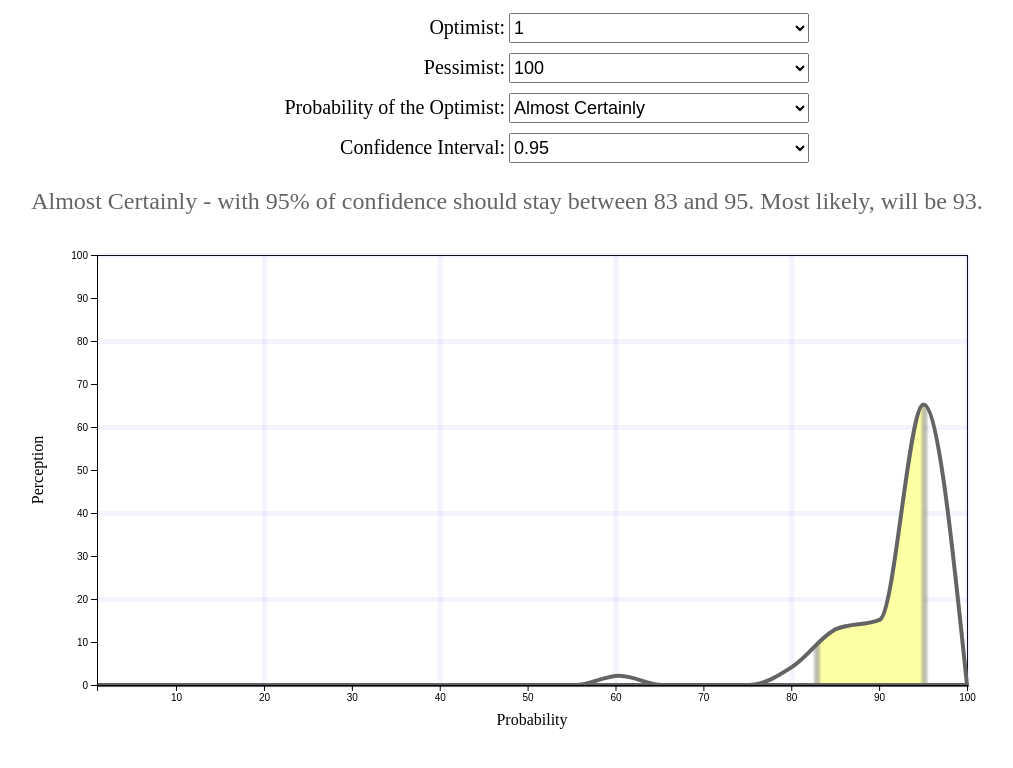
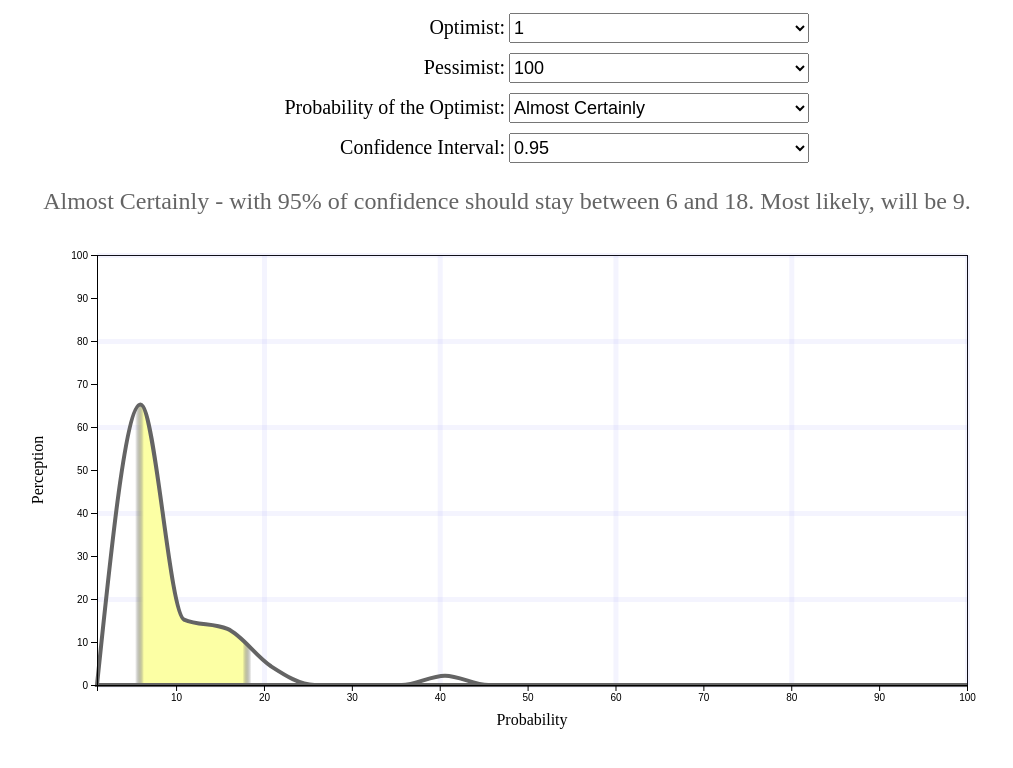
Before and after one commit to thiagomata/perceptions-of-probability, a plain HTML site: page calculator.html in a window 1280 px wide. Shown: the whole page, without its empty margins (133-1146 px from the left). Drawn offline with nearby package versions, Linux system fonts and the light colour scheme.

Commit message:
fixing calculator to use the perception as optimist

```diff
--- a/calculator.html
+++ b/calculator.html
@@ -101,6 +101,7 @@ select {
       <option  selected="selected">0.95</option>
       <option>0.99</option>
       <option>0.999</option>
+      <option>0.9999</option>
       <option>1</option>
     </select>
   </div>
@@ -126,11 +127,11 @@ var divCharts = d3.select("body").append("div").attr("class","charts");
 function extractXY(data,dimension) {
   return data.map(
     row =>  { return {
-        x: ( 1 * row.probability ) / 100,
+        x: 1 - ( 1 * row.probability ) / 100,
         y: ( 1 * row[ dimension] ) / 100
       }
     }
-  )
+  ).reverse()
 }
 
 function filterXY(xy, topValue) {
@@ -285,7 +286,7 @@ d3.csv("https://raw.githubusercontent.com/thiagomata/perceptions-of-probability/
       var area = d3.area()
           .curve(d3.curveMonotoneX)
           .x(function(d) {
-            v = 1 * (d.probability * (xMax - xMin) / 100 + xMin);
+            v = 1 * ((100 - d.probability) * (xMax - xMin) / 100 + xMin);
             return x(v);
           })
           .y1(
@@ -298,7 +299,7 @@ d3.csv("https://raw.githubusercontent.com/thiagomata/perceptions-of-probability/
       // define the line
       var valueline = d3.line()
           //.curve(d3.curveMonotoneX)
-          .x(function(d) { return x(Math.round(d.probability * (xMax - xMin) / 100 + xMin)); })
+          .x(function(d) { return x(((100 - d.probability) * (xMax - xMin) / 100 + xMin)); })
           .y(function(d) { return y(d[dimension]); });
 
       // Scale the range of the data
@@ -340,6 +341,9 @@ d3.csv("https://raw.githubusercontent.com/thiagomata/perceptions-of-probability/
       //     .attr("class", "line")
       //     .attr("d", valueline);
 
+      window.data = data;
+      window.dimension = dimension;
+
       svg.append("path")
           .data([data])
           .attr("class", "area")
@@ -372,10 +376,11 @@ d3.csv("https://raw.githubusercontent.com/thiagomata/perceptions-of-probability/
           .style("text-anchor", "middle")
           .text("Perception");
 
+      var confidenceIntervalValues = getConfidenceInterval(data,dimension,confidenceValue, xMin, xMax);
       title.text(
         dimension +
         " - with " + Math.round(confidenceValue * 100 ) + "% of confidence " +
-        " should stay between " + Math.round(confidenceInterval.from) + " and " + Math.round(confidenceInterval.to) + "." +
+        " should stay between " + Math.round(confidenceIntervalValues.from) + " and " + Math.round(confidenceIntervalValues.to) + "." +
         " Most likely, will be " + Math.round(getLikelyValue(data,dimension,xMin,xMax)) + "."
       );
 
```
Also changed, not shown: cards.html (+1 -1 lines).
